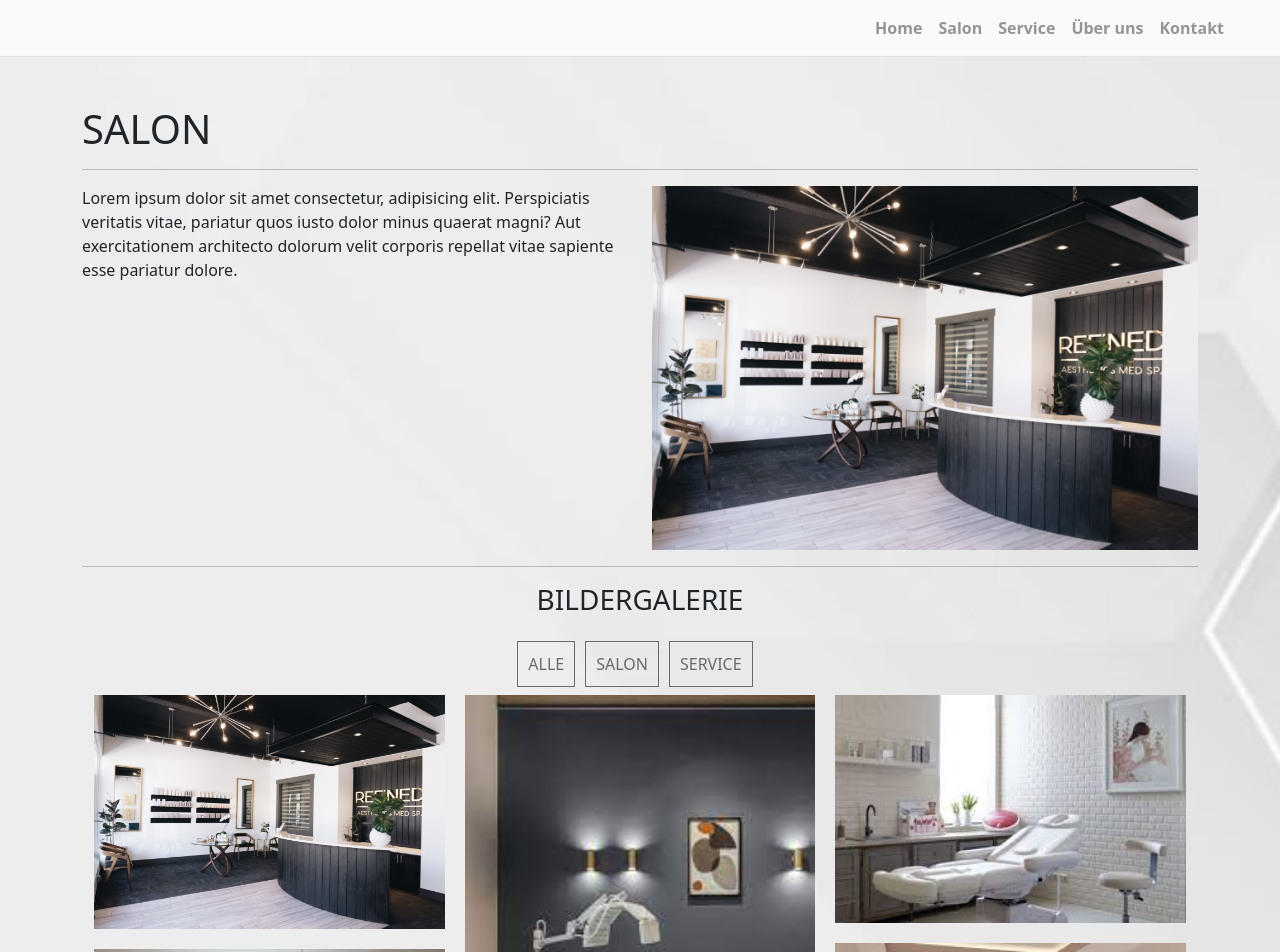
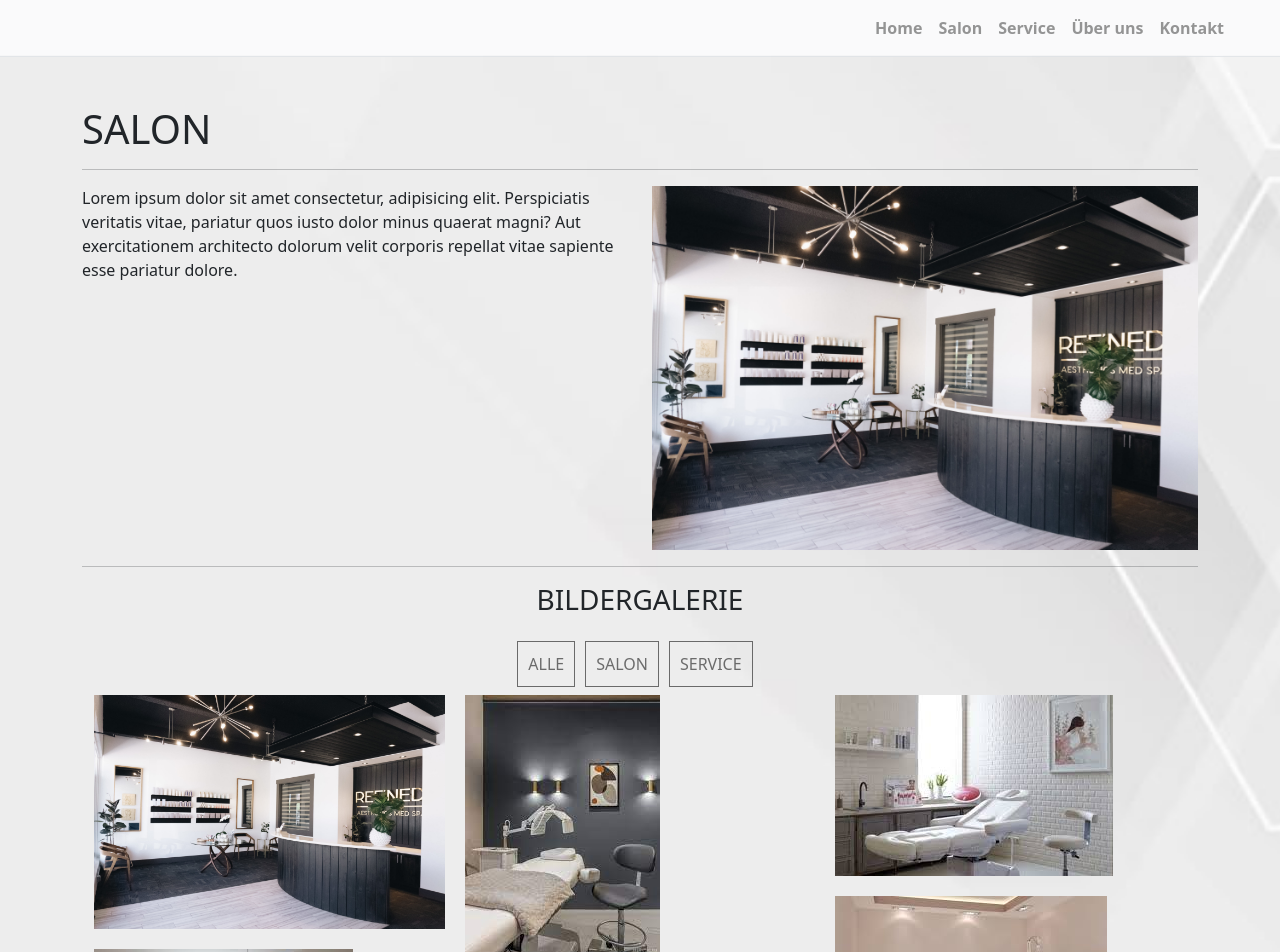
Before and after one commit to LenaMazurenko/praxis, a React (Create React App) app: page /salon in a window 1280 px wide. Shown: the top 952 px of the page. Built offline with nearby package versions, Linux system fonts and the light colour scheme.

Commit message:
effects for Galery add

```diff
--- a/src/Pages/Salon.js
+++ b/src/Pages/Salon.js
@@ -50,12 +50,13 @@
                     style={{
                         width: "100%",
                         height: "100vh",
-                        background: "black",
+                        background: "rgba(0, 0, 0, 0.9)",
                         position: "fixed",
                         display: "flex",
                         justifyContent: "center",
                         alignItems: "center",
                         overflow: "hidden",
+                        zIndex: "1000",
                     }}
                 >
                     <button
@@ -111,17 +112,17 @@
                         >
                             <Masonry gutter="20px">
                                 {images.map((image, i) => (
-                                    <img
-                                        key={i}
-                                        src={image}
-                                        alt=""
-                                        style={{
-                                            width: "100%",
-                                            display: "block",
-                                            cursor: "pointer",
-                                        }}
+                                    <div
+                                        className={s.imgInGaleryBlock}
                                         onClick={() => viewImg(image, i)}
-                                    />
+                                    >
+                                        <img
+                                            key={i}
+                                            src={image}
+                                            alt=""
+                                            className={s.imgInGalery}
+                                        />
+                                    </div>
                                 ))}
                             </Masonry>
                         </ResponsiveMasonry>
--- a/src/Pages/home.module.css
+++ b/src/Pages/home.module.css
@@ -83,3 +83,18 @@
     background-repeat: no-repeat;
     background-size: cover;
 }
+
+/*---Salon---*/
+.imgInGaleryBlock {
+    overflow: hidden;
+}
+.imgInGalery {
+    width: 100%;
+    display: block;
+    cursor: pointer;
+    transform: scale(1);
+    transition: transform 1s;
+}
+.imgInGalery:hover {
+    transform: scale(1.35);
+}
```
